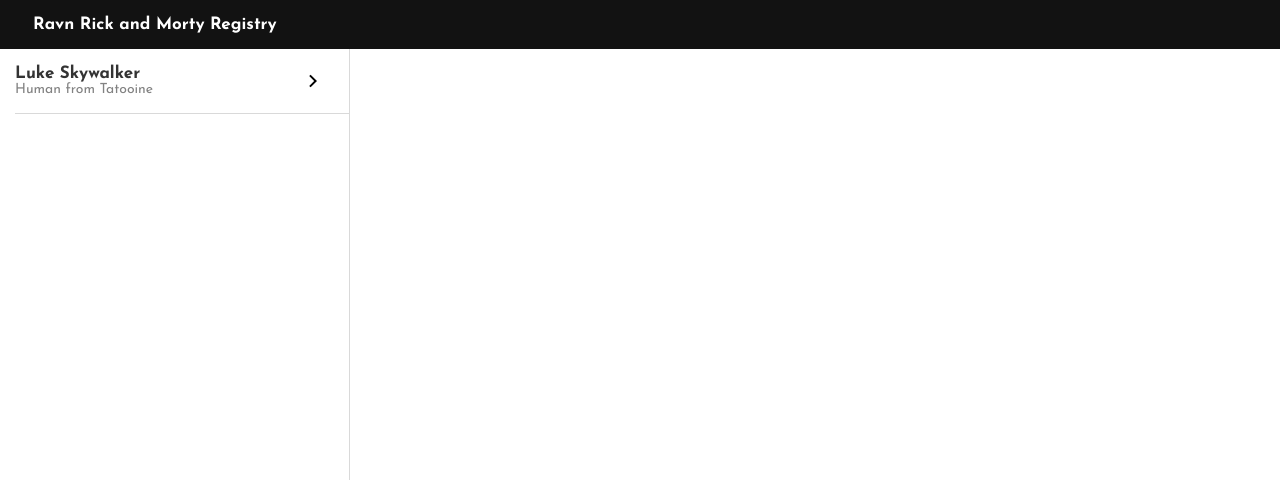
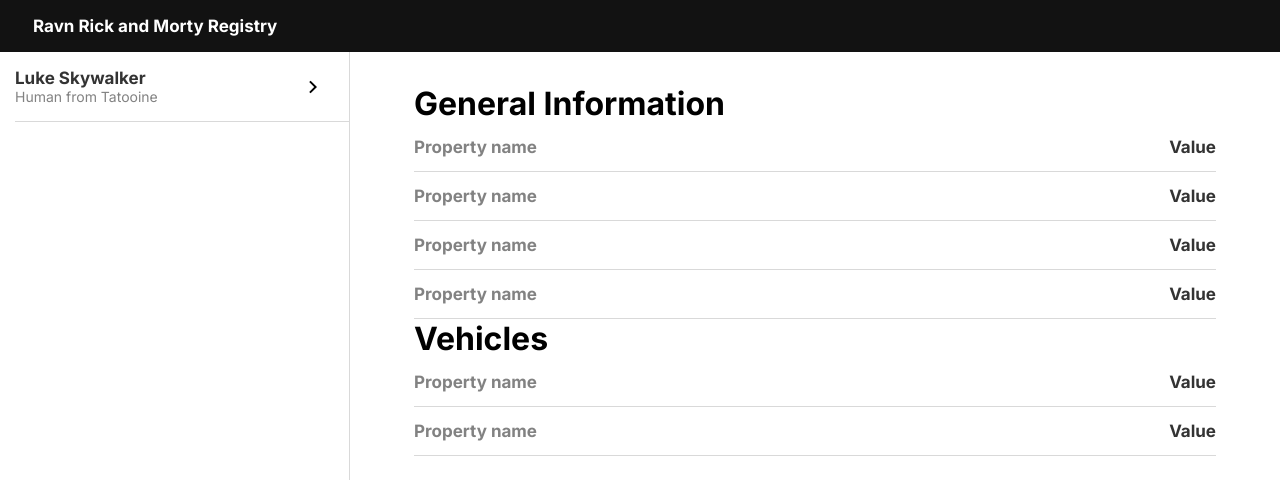
Before and after one commit to CalderonCG/GraphQl-Challenge, a React (Vite) app: page / in a window 1280 px wide. Shown: the top 480 px of the page. Built offline with nearby package versions, Linux system fonts and the light colour scheme.

Commit message:
:feat: add character details component

```diff
--- a/src/App.tsx
+++ b/src/App.tsx
@@ -1,4 +1,5 @@
 import "./App.scss";
+import CharacterDetails from "./components/CharacterDetails/CharacterDetails";
 import List from "./components/List/List";
 
 function App() {
@@ -7,6 +8,7 @@ function App() {
       <div className="app_header"> Ravn Rick and Morty Registry</div>
       <div className="app_container">
         <List/>
+        <CharacterDetails/>
       </div>
     </div>
   );
--- /dev/null
+++ b/src/components/CharacterDetails/CharacterDetails.scss
@@ -0,0 +1,7 @@
+@use '../../styles/variables' as v;
+
+.details{
+    height: 100%;
+    flex: 1 1 auto;
+    padding: 32px 64px;
+}
--- /dev/null
+++ b/src/components/CharacterDetails/CharacterDetails.tsx
@@ -0,0 +1,19 @@
+import DetailCard from '../DetailCard/DetailCard'
+import './CharacterDetails.scss'
+function CharacterDetails() {
+  return (
+    <div className='details'>
+        <h1>General Information</h1>
+        <DetailCard/>
+        <DetailCard/>
+        <DetailCard/>
+        <DetailCard/>
+
+        <h1>Vehicles</h1>
+        <DetailCard/>
+        <DetailCard/>
+    </div>
+  )
+}
+
+export default CharacterDetails
--- /dev/null
+++ b/src/components/DetailCard/DetailCard.scss
@@ -0,0 +1,20 @@
+@use "../../styles/variables" as v;
+
+.detail {
+  width: 100%;
+  display: flex;
+  justify-content: space-between;
+  border-bottom: 1px solid v.$Border;
+  padding: 14px 0px;
+
+  &_name {
+    font-size: 17px;
+    font-weight: 700;
+    color: v.$Text_Light;
+  }
+  &_value {
+    font-size: 17px;
+    font-weight: 700;
+    color: v.$Text_Dark;
+  }
+}
--- /dev/null
+++ b/src/components/DetailCard/DetailCard.tsx
@@ -0,0 +1,11 @@
+import './DetailCard.scss'
+function DetailCard() {
+  return (
+    <div className='detail'>
+        <p className='detail_name'>Property name</p>
+        <p className='detail_value'>Value</p>
+    </div>
+  )
+}
+
+export default DetailCard
--- a/src/index.scss
+++ b/src/index.scss
@@ -1,6 +1,5 @@
 @use './styles/variables' as v;
-@import url('https://fonts.googleapis.com/css2?family=Josefin+Sans:ital,wght@0,100..700;1,100..700&display=swap');
-
+@import url('https://fonts.googleapis.com/css2?family=Inter:ital,opsz,wght@0,14..32,100..900;1,14..32,100..900&display=swap');
 html,
 body,
 #root {
@@ -9,7 +8,7 @@ body,
   width: 100%;
   margin: 0;
   padding: 0;
-  font-family: 'Josefin Sans', sans-serif;
+  font-family: "Inter", sans-serif;
   background-color: v.$Background;
 }
 
```
